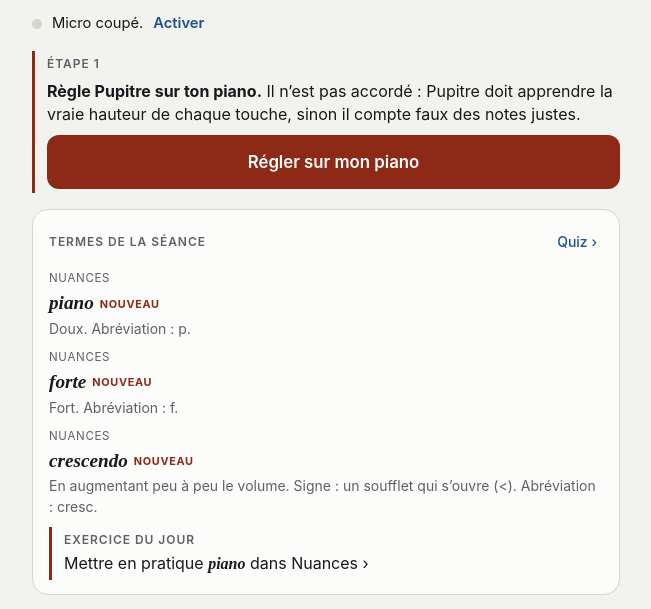
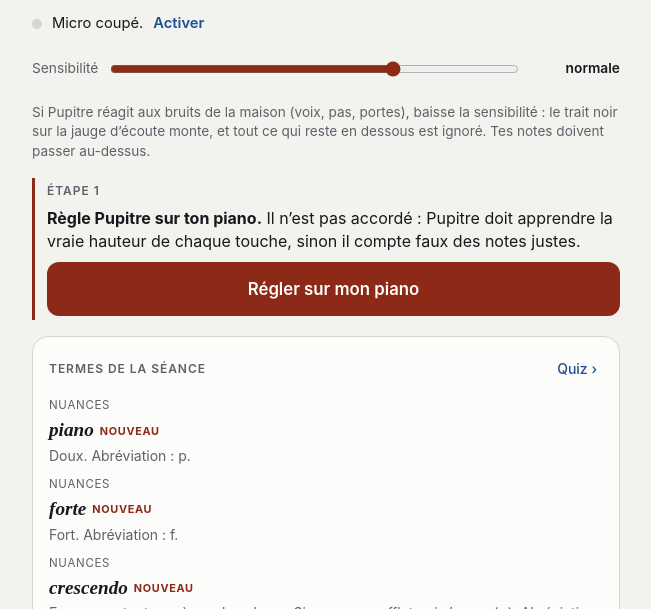
Before and after one commit to aminechekroune95-svg/Pupitree, a plain HTML site: page index.html in a window 1280 px wide. Shown: the part 139-748 px from the top of the page, without its empty margins (314-965 px from the left). Drawn offline with Linux system fonts and the light colour scheme.

Commit message:
Curseur de sensibilité du micro (seuil anti-bruit)
Les sons plus faibles que le seuil (voix, pas, portes) ne déclenchent plus de note.
Réglage sur l'accueil et sous chaque jauge d'écoute, avec le seuil affiché sur la jauge.

Co-Authored-By: Claude Opus 5.5 <noreply@anthropic.com>
Claude-Session: https://claude.ai/code/session_01PAZD4g7KkhUTUS1fTbpP3i

```diff
--- a/index.html
+++ b/index.html
@@ -99,7 +99,11 @@ p { margin: 0; }
 /* Écoute */
 .ear { display: flex; align-items: center; gap: 10px; font-size: .9rem; min-height: 28px; }
 .ear .dot { width: 10px; height: 10px; border-radius: 50%; background: var(--live); flex: none; }
-.ear .lvl { flex: 0 0 88px; height: 6px; border-radius: 3px; background: var(--line); overflow: hidden; }
+.ear .lvl { position: relative; flex: 0 0 110px; height: 8px; border-radius: 4px; background: var(--line); overflow: hidden; }
+.ear .lvl .gate { position: absolute; top: 0; bottom: 0; width: 2px; background: var(--ink); left: 0; }
+.sens { display: flex; align-items: center; gap: 10px; font-size: .86rem; color: var(--muted); }
+.sens input { flex: 1; accent-color: var(--live); min-height: 32px; }
+.sens output { min-width: 6.5em; text-align: right; color: var(--ink); font-weight: 600; }
 .ear .lvl i { display: block; height: 100%; width: 0; background: var(--live); }
 .ear .msg { color: var(--muted); overflow: hidden; text-overflow: ellipsis; white-space: nowrap; }
 .ear.hit .dot { animation: hit .25s ease-out; }
@@ -591,7 +595,7 @@ const DSP = (() => {
 
   /* Détection des attaques : flux spectral (log, seuillé) + suivi du niveau. */
   class Onsets {
-    constructor() { this.reset(); this.sens = 1; }
+    constructor() { this.reset(); this.sens = 1; this.minDb = -120; }
     reset() { this.prev = null; this.odf = []; this.dbh = []; this.floor = -90; this.last = -1e9; this.pend = null; this.n = 0; }
     push(t, db, sp, binHz) {
       const out = [];
@@ -620,7 +624,7 @@ const DSP = (() => {
         const c = o[L - 2];
         const hist = o.slice(Math.max(0, L - 30), L - 3);
         const thr = Math.max(1.1 / this.sens, mean(hist) * 1.8 + 0.4 / this.sens);
-        const loud = db > this.floor + 8 / this.sens || (c > thr * 2.2 && db > -70);
+        const loud = (db > this.floor + 8 / this.sens || (c > thr * 2.2 && db > -70)) && db > this.minDb;
         if (c > thr && c >= o[L - 3] && c >= o[L - 1] && t - this.last > 85 && loud) {
           this.last = t - this.dt;
           out.push({ type: 'attack', t: this.last, flux: c });
@@ -2381,6 +2385,30 @@ document.addEventListener('visibilitychange', () => {
   else if (Ear.state === 'on') { if (Ear.ctx && Ear.ctx.state !== 'running') Ear.ctx.resume().catch(() => {}); Ear.keepAwake(); }
 });
 if ('serviceWorker' in navigator && location.protocol === 'https:') navigator.serviceWorker.register('sw.js').catch(() => {});
+/* ---------- Sensibilité du micro : les bruits plus faibles que le seuil sont ignorés ---------- */
+const sensHTML = '<div class="sens"><span>Sensibilité</span><input type="range" min="0" max="100" step="1" aria-label="Sensibilité du micro"><output></output></div>';
+function setupSens() {
+  $('#h-mic').insertAdjacentHTML('afterend', sensHTML + '<p class="hint">Si Pupitre réagit aux bruits de la maison (voix, pas, portes), baisse la sensibilité : le trait noir sur la jauge d’écoute monte, et tout ce qui reste en dessous est ignoré. Tes notes doivent passer au-dessus.</p>');
+  $$('.ear').forEach(el => {
+    el.querySelector('.lvl').insertAdjacentHTML('beforeend', '<b class="gate"></b>');
+    el.insertAdjacentHTML('afterend', sensHTML);
+  });
+  document.addEventListener('input', e => { if (e.target.matches('.sens input')) applySens(Number(e.target.value)); });
+  document.addEventListener('change', e => { if (e.target.matches('.sens input')) save(); });
+  applySens(P.cfg.sens == null ? 70 : P.cfg.sens);
+}
+function applySens(v) {
+  P.cfg.sens = v;
+  const gate = -78 + (100 - v) * 0.5;      // de -78 dB (tout) à -28 dB (notes fortes seulement)
+  Ear.det.sens = 0.5 + v / 140;
+  Ear.det.minDb = gate;
+  const label = v >= 85 ? 'très sensible' : v >= 60 ? 'normale' : v >= 35 ? 'réduite' : 'minimale';
+  $$('.sens input').forEach(i => { if (Number(i.value) !== v) i.value = v; });
+  $$('.sens output').forEach(o => { o.textContent = label; });
+  const w = Math.max(0, Math.min(100, (gate + 75) * 1.6));
+  $$('.ear .gate').forEach(g => { g.style.left = w + '%'; });
+}
+setupSens();
 if (window.__TEST__) window.__T = { Ear, DSP, get S() { return S; }, get P() { return P; }, get T() { return T; }, get N() { return N; }, get TU() { return TU; }, get VW() { return VW; }, get VD() { return VD; }, get TUNE() { return TUNE; }, setTune(t) { P.tune = t; TUNE = DSP.makeTuning(t); }, show, openPassage, TERMS, CURRICULUM, TERM, noteAttempt, noteAttemptTick };
 show('home');
 })();
--- a/sw.js
+++ b/sw.js
@@ -1,5 +1,5 @@
 // Pupitre : fonctionne hors ligne une fois ouvert une première fois.
-const CACHE = 'pupitre-v2';
+const CACHE = 'pupitre-v3';
 const FILES = ['./', './index.html', './manifest.webmanifest', './valse.json', './icon-180.png', './icon-192.png', './icon-512.png'];
 self.addEventListener('install', e => {
   e.waitUntil(caches.open(CACHE).then(c => c.addAll(FILES)).then(() => self.skipWaiting()));
```
